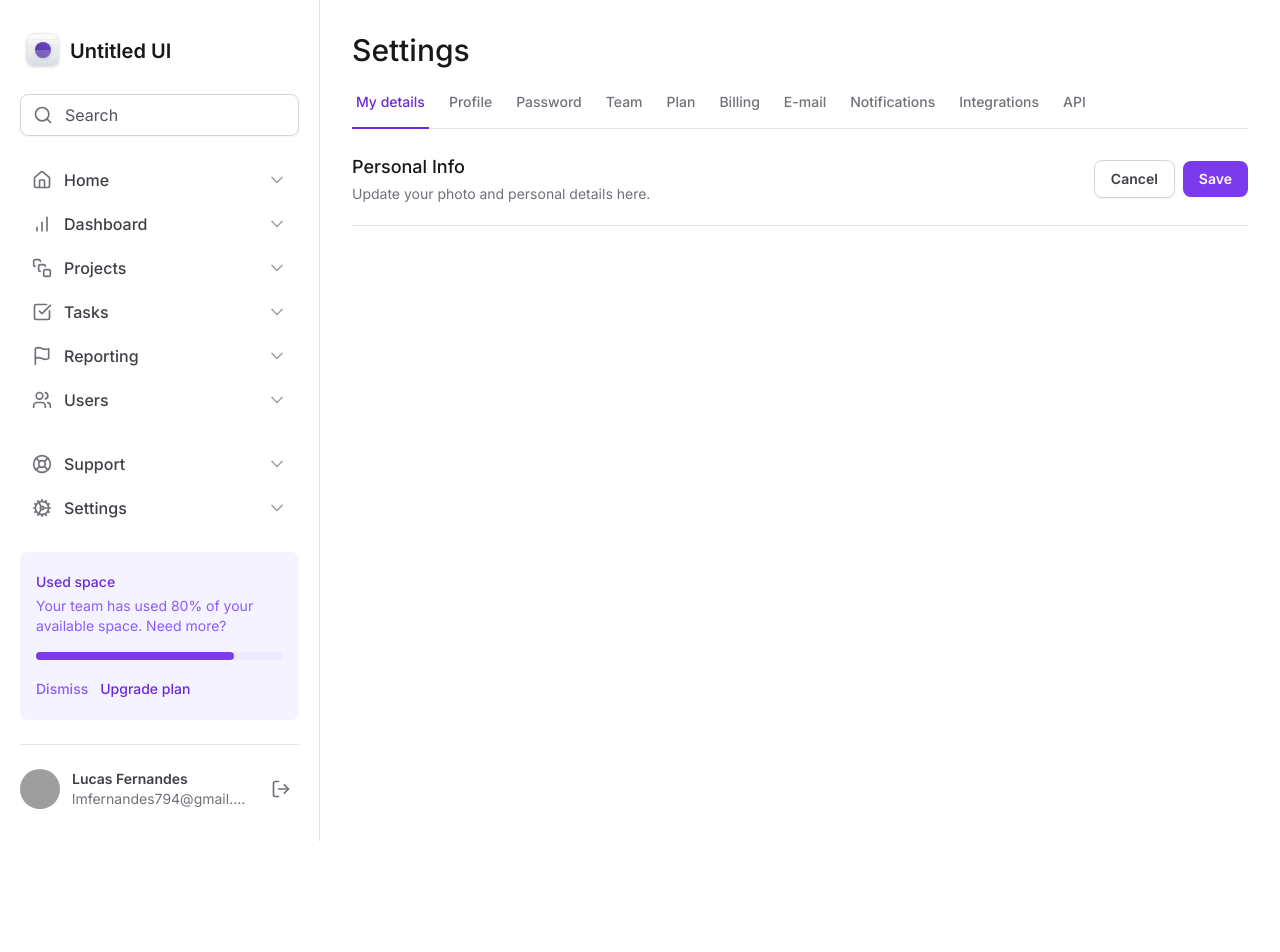
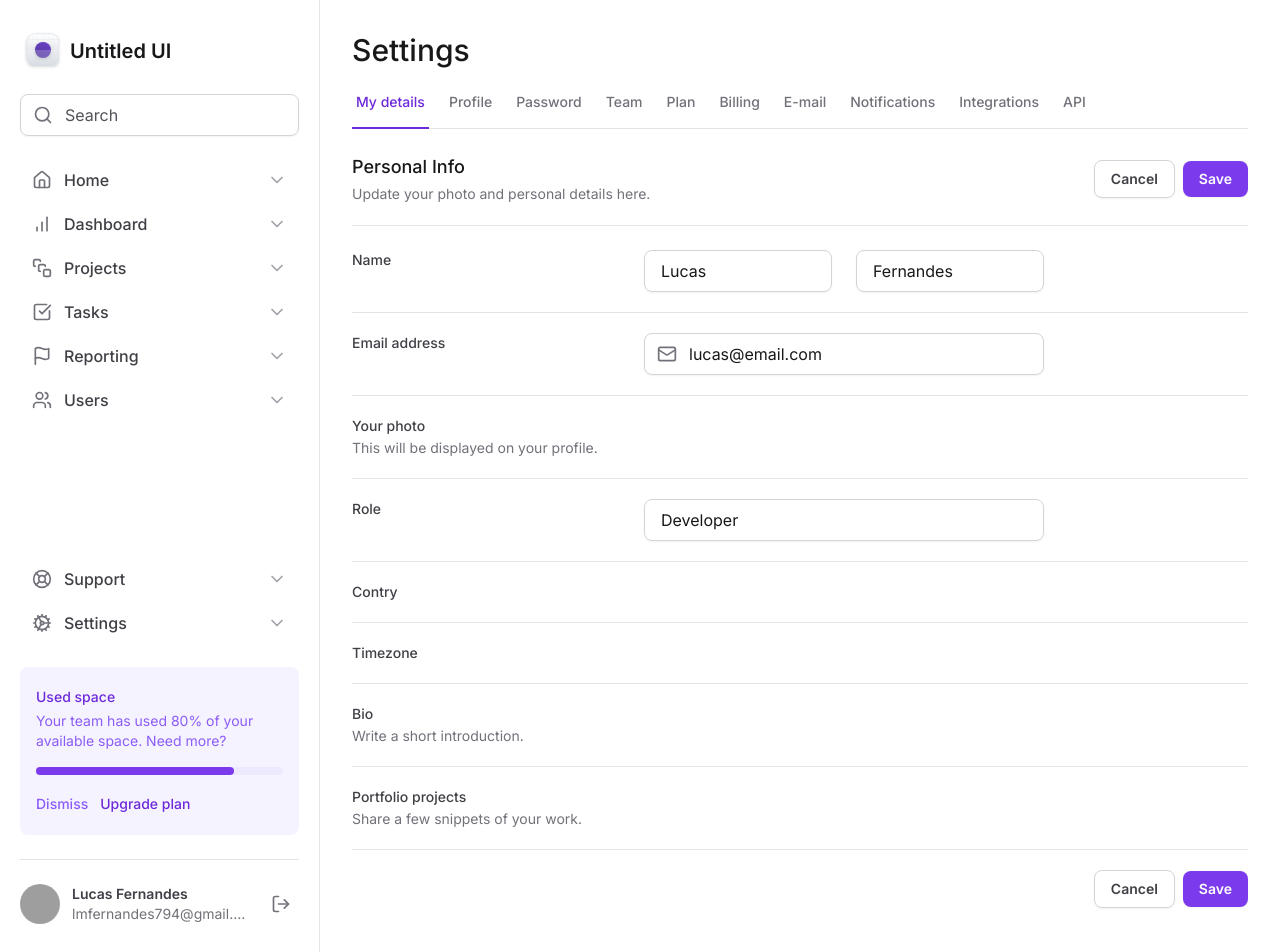
Before and after one commit to lucasmfg7/next-tailwind, a Next.js app: page / in a window 1280 px wide. Shown: the top 952 px of the page. Before the commit the page ends 841 px from the top, so only its background shows below. Built offline with nearby package versions, Linux system fonts and the light colour scheme; grey boxes are pictures that could not be loaded.

Commit message:
Campos do Formulário

```diff
--- a/src/app/page.tsx
+++ b/src/app/page.tsx
@@ -1,4 +1,6 @@
+import { Input } from '@/components/Input'
 import { SettingTabs } from '@/components/SettingTabs'
+import { Mail } from 'lucide-react'
 
 const Home = () => {
   return (
@@ -28,7 +30,124 @@
           </div>
         </div>
 
-        <form id="settings" className="mt-6 flex w-full flex-col"></form>
+        <form
+          id="settings"
+          className="mt-6 flex w-full flex-col gap-5 divide-y divide-zinc-200"
+        >
+          <div className="grid-cols-form grid gap-3">
+            <label
+              htmlFor="firstName"
+              className="text-sm font-medium text-zinc-700"
+            >
+              Name
+            </label>
+            <div className="grid grid-cols-2 gap-6">
+              <Input.Root>
+                <Input.Control id="firstName" defaultValue="Lucas" />
+              </Input.Root>
+              <Input.Root>
+                <Input.Control defaultValue="Fernandes" />
+              </Input.Root>
+            </div>
+          </div>
+
+          <div className="grid-cols-form grid gap-3 pt-5">
+            <label
+              htmlFor="email"
+              className="text-sm font-medium text-zinc-700"
+            >
+              Email address
+            </label>
+            <Input.Root>
+              <Input.Prefix>
+                <Mail className="h-5 w-5 text-zinc-500" />
+              </Input.Prefix>
+              <Input.Control
+                id="email"
+                defaultValue="lucas@email.com"
+                type="email"
+              />
+            </Input.Root>
+          </div>
+
+          <div className="grid-cols-form grid gap-3 pt-5">
+            <label
+              htmlFor="photo"
+              className="text-sm font-medium text-zinc-700"
+            >
+              Your photo
+              <p className="mt-0.5 text-sm font-normal text-zinc-500">
+                This will be displayed on your profile.
+              </p>
+            </label>
+            <div></div>
+          </div>
+
+          <div className="grid-cols-form grid gap-3 pt-5">
+            <label htmlFor="role" className="text-sm font-medium text-zinc-700">
+              Role
+            </label>
+            <Input.Root>
+              <Input.Control id="role" defaultValue="Developer" />
+            </Input.Root>
+          </div>
+
+          <div className="grid-cols-form grid gap-3 pt-5">
+            <label
+              htmlFor="country"
+              className="text-sm font-medium text-zinc-700"
+            >
+              Contry
+            </label>
+            <div></div>
+          </div>
+
+          <div className="grid-cols-form grid gap-3 pt-5">
+            <label
+              htmlFor="timezone"
+              className="text-sm font-medium text-zinc-700"
+            >
+              Timezone
+            </label>
+            <div></div>
+          </div>
+
+          <div className="grid-cols-form grid gap-3 pt-5">
+            <label htmlFor="bio" className="text-sm font-medium text-zinc-700">
+              Bio
+              <p className="mt-0.5 text-sm font-normal text-zinc-500">
+                Write a short introduction.
+              </p>
+            </label>
+            <div></div>
+          </div>
+
+          <div className="grid-cols-form grid gap-3 pt-5">
+            <label
+              htmlFor="projects"
+              className="text-sm font-medium text-zinc-700"
+            >
+              Portfolio projects
+              <p className="mt-0.5 text-sm font-normal text-zinc-500">
+                Share a few snippets of your work.
+              </p>
+            </label>
+            <div></div>
+          </div>
+
+          <div className="flex items-center justify-end gap-2 pt-5">
+            <button className="rounded-lg border border-zinc-300 px-4 py-2 text-sm font-semibold text-zinc-700 shadow-sm hover:bg-zinc-50">
+              Cancel
+            </button>
+            <button
+              type="submit"
+              form="settings"
+              className="rounded-lg bg-violet-600 px-4 py-2 text-sm font-semibold text-white shadow-sm hover:bg-violet-700"
+            >
+              Save
+            </button>
+          </div>
+        </form>
       </div>
     </>
   )
--- a/tailwind.config.ts
+++ b/tailwind.config.ts
@@ -15,6 +15,8 @@
       },
       gridTemplateColumns: {
         app: 'minmax(18rem, 20rem) 1fr',
+        profile: 'max-content 1fr max-content',
+        form: 'minmax(7.5rem, 17.5rem) minmax(25rem, 1fr) minmax(0, 15rem)',
       },
     },
   },
```
